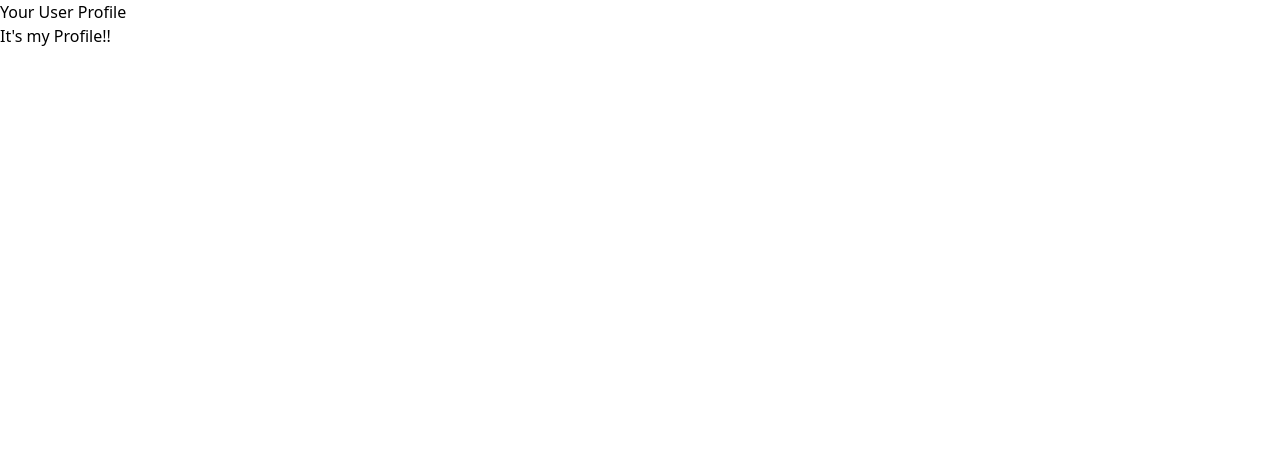
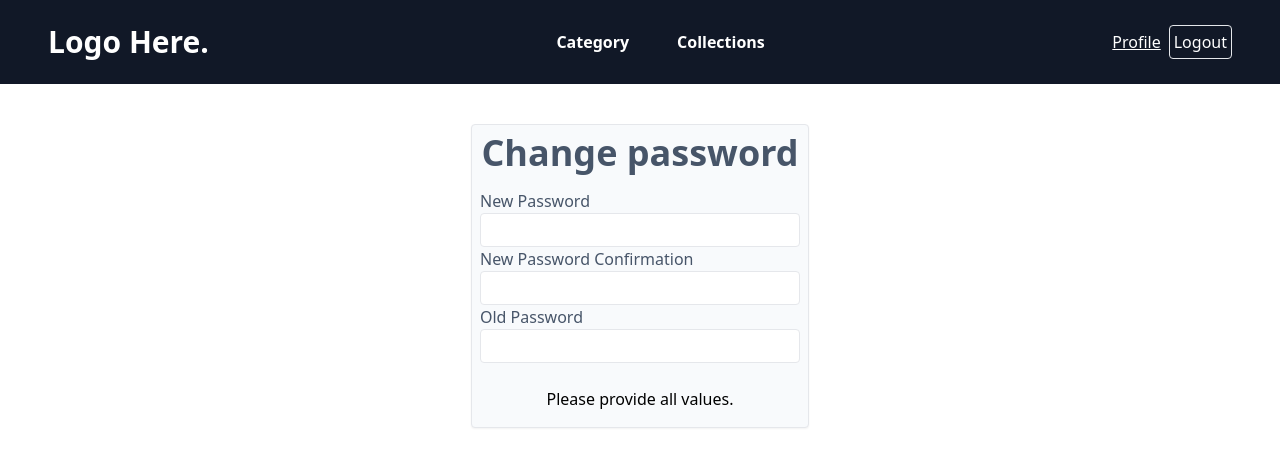
Before and after one commit to Samuel-Marien/free_game_app, a Next.js app: page /profilePage in a window 1280 px wide. Shown: the top 466 px of the page. Built offline with nearby package versions, Linux system fonts and the light colour scheme; no server answers; sample sign-in values are in the browser's storage.

Commit message:
add change password feature & refact some components

```diff
--- /dev/null
+++ b/components/MyTextInput.js
@@ -0,0 +1,21 @@
+import React from 'react'
+import { useField } from 'formik'
+
+const MyTextInput = ({ label, ...props }) => {
+  const [field, meta] = useField(props)
+  return (
+    <div>
+      <label className="text-slate-600" htmlFor={props.id || props.name}>
+        {label}
+      </label>
+      <div>
+        <input className="border p-1 rounded w-80" {...field} {...props} />
+        {meta.touched && meta.error ? (
+          <div className="text-red-500">{meta.error}</div>
+        ) : null}
+      </div>
+    </div>
+  )
+}
+
+export default MyTextInput
--- a/components/Navbar.js
+++ b/components/Navbar.js
@@ -7,15 +7,15 @@ import { IoMdMenu } from 'react-icons/io'
 const Navbar = () => {
   const [session, loading] = useSession()
 
-  console.log(session)
-  console.log(loading)
+  // console.log(session)
+  // console.log(loading)
 
   const logoutHandler = () => {
     signOut()
   }
 
   return (
-    <div className="flex flex-wrap place-items-top h-screen">
+    <div className="flex flex-wrap place-items-top">
       <section className="relative mx-auto">
         <nav className="flex justify-between bg-gray-900 text-white w-screen">
           <div className="px-5 xl:px-12 py-6 flex w-full items-center">
--- a/components/Profile.js
+++ /dev/null
@@ -1,12 +0,0 @@
-import React from 'react'
-
-const Profile = () => {
-  return (
-    <div>
-      <h1>Your User Profile</h1>
-      <p>It's my Profile!!</p>
-    </div>
-  )
-}
-
-export default Profile
--- /dev/null
+++ b/components/ProfileForm.js
@@ -0,0 +1,125 @@
+import React, { useState } from 'react'
+import { useRouter } from 'next/router'
+import { Formik, Form } from 'formik'
+import * as Yup from 'yup'
+import { object } from 'yup'
+
+import MyTextInput from './MyTextInput'
+
+const profileSchema = object().shape({
+  newPassword: Yup.string()
+    .required('Required')
+    .min(6, 'Your password is too short.'),
+  newPasswordConfirmation: Yup.string().test(
+    'passwords-match',
+    'Passwords must match',
+    function (value) {
+      return this.parent.newPassword === value
+    }
+  ),
+  oldPassword: Yup.string()
+    .required('Required')
+    .min(6, 'Your password is too short.')
+})
+
+async function changePasswordHandler(passwordData) {
+  const response = await fetch('/api/user/change-password', {
+    method: 'PATCH',
+    body: JSON.stringify(passwordData),
+    headers: {
+      'content-type': 'application/json'
+    }
+  })
+
+  const data = await response.json()
+
+  if (!response.ok) {
+    throw new Error(data.message || 'Something went wrong :(')
+  }
+
+  return data
+}
+
+const ProfileForm = () => {
+  const [userErrorMessage, setUserErrorMessage] = useState('')
+  const [userSuccessMessage, setUserSuccessMessage] = useState('')
+  const router = useRouter()
+
+  if (userErrorMessage || userSuccessMessage) {
+    setTimeout(() => {
+      setUserErrorMessage('')
+      setUserSuccessMessage('')
+    }, 2000)
+  }
+
+  return (
+    <Formik
+      initialValues={{
+        newPassword: '',
+        newPasswordConfirmation: '',
+        oldPassword: ''
+      }}
+      validationSchema={profileSchema}
+      onSubmit={async (values, { setSubmitting, resetForm }) => {
+        try {
+          const result = await changePasswordHandler({
+            newPassword: values.newPassword,
+            oldPassword: values.oldPassword
+          })
+          setUserSuccessMessage(result.message)
+          resetForm()
+          setSubmitting(false)
+          router.replace('/')
+        } catch (error) {
+          setUserErrorMessage(error.message)
+          resetForm()
+        }
+      }}
+    >
+      {({ isSubmitting, isValid, dirty }) => (
+        <Form className="flex justify-center mt-10 ">
+          <div className="border p-2 rounded bg-slate-50 shadow-sm">
+            <h1 className="text-center mb-4 text-4xl text-slate-600 font-bold">
+              Change password
+            </h1>
+            <h2 className="text-center text-red-500">{userErrorMessage}</h2>
+            <h2 className="text-center text-green-500">{userSuccessMessage}</h2>
+            <MyTextInput
+              label="New Password"
+              name="newPassword"
+              type="password"
+            />
+            <MyTextInput
+              label="New Password Confirmation"
+              name="newPasswordConfirmation"
+              type="password"
+            />
+            <MyTextInput
+              label="Old Password"
+              name="oldPassword"
+              type="password"
+            />
+            {isSubmitting || !isValid || !dirty ? (
+              <div className="text-center p-2 mt-4 w-80 hover:text-slate-600">
+                Please provide all values.
+              </div>
+            ) : (
+              <div>
+                <button
+                  disabled={isSubmitting || !isValid || !dirty}
+                  className="border rounded p-2 mt-8 w-80 bg-slate-600 hover:bg-slate-400 text-slate-100 hover:text-slate-600 transition-all duration-200"
+                  type="submit"
+                >
+                  Submit
+                </button>
+              </div>
+            )}
+          </div>
+          {/* {{ isSubmitting, isValid, dirty }} */}
+        </Form>
+      )}
+    </Formik>
+  )
+}
+
+export default ProfileForm
--- a/components/SignForm.js
+++ b/components/SignForm.js
@@ -1,9 +1,11 @@
 import React, { useState } from 'react'
 import { useRouter } from 'next/router'
-import { Formik, Form, useField } from 'formik'
+import { Formik, Form } from 'formik'
 import { signIn } from 'next-auth/client'
 import * as Yup from 'yup'
 import { object } from 'yup'
+
+import MyTextInput from './MyTextInput'
 
 const signInSchema = object().shape({
   firstName: Yup.string()
@@ -31,23 +33,6 @@ const loginSchema = object().shape({
     .required('Required')
     .min(6, 'Your password is too short.')
 })
-
-const MyTextInput = ({ label, ...props }) => {
-  const [field, meta] = useField(props)
-  return (
-    <div>
-      <label className="text-slate-600" htmlFor={props.id || props.name}>
-        {label}
-      </label>
-      <div>
-        <input className="border p-1 rounded w-80" {...field} {...props} />
-        {meta.touched && meta.error ? (
-          <div className="text-red-500">{meta.error}</div>
-        ) : null}
-      </div>
-    </div>
-  )
-}
 
 async function createUser({ firstName, lastName, email, password }) {
   const response = await fetch('/api/auth/signup', {
@@ -99,10 +84,16 @@ const SignForm = () => {
             email: values.email,
             password: values.password
           })
+
+          if (result.error) {
+            // console.log(result.error)
+            setUserErrorMessage(result.error)
+            resetForm()
+          }
+
           if (!result.error) {
             router.replace('/')
           }
-          console.log(result)
         } else {
           try {
             const result = await createUser({
@@ -114,8 +105,11 @@ const SignForm = () => {
             setUserSuccessMessage(result.message)
             resetForm()
             setSubmitting(false)
+            router.replace('/')
           } catch (error) {
+            console.log(error.message)
             setUserErrorMessage(error.message)
+            resetForm()
           }
         }
       }}
--- /dev/null
+++ b/pages/api/user/change-password.js
@@ -0,0 +1,52 @@
+import { getSession } from 'next-auth/client'
+import { verifyPassword, hashPassword } from '../../../lib/auth'
+import { connectToDataBase } from '../../../lib/db'
+
+async function handler(req, res) {
+  if (req.method !== 'PATCH') {
+    return
+  }
+
+  const session = await getSession({ req: req })
+
+  if (!session) {
+    res.status(401).json({ message: 'Not Authenticated' })
+    return
+  }
+
+  const userEmail = session.user.email
+  const oldPassword = req.body.oldPassword
+  const newPassword = req.body.newPassword
+
+  const client = await connectToDataBase()
+  const userCollectioin = client.db().collection('users')
+  const user = await userCollectioin.findOne({ email: userEmail })
+
+  if (!user) {
+    res.status(404).json({ message: 'User No Found!' })
+    client.close()
+    return
+  }
+
+  const currentPassword = user.password
+
+  const passwordsAreEqual = await verifyPassword(oldPassword, currentPassword)
+
+  if (!passwordsAreEqual) {
+    res.status(403).json({ message: 'Invalids password!' })
+    client.close()
+    return
+  }
+
+  const hashedPassword = await hashPassword(newPassword)
+
+  const result = await userCollectioin.updateOne(
+    { email: userEmail },
+    { $set: { password: hashedPassword } }
+  )
+
+  client.close()
+  res.status(200).json({ message: 'Password Updated!!' })
+}
+
+export default handler
--- a/pages/profilePage.js
+++ b/pages/profilePage.js
@@ -1,9 +1,15 @@
 import { getSession } from 'next-auth/client'
 
-import Profile from '../components/Profile'
+import Navbar from '../components/Navbar'
+import ProfileForm from '../components/ProfileForm'
 
 const ProfilePage = () => {
-  return <Profile />
+  return (
+    <>
+      <Navbar />
+      <ProfileForm />
+    </>
+  )
 }
 
 export async function getServerSideProps(context) {
--- a/pages/signPage.js
+++ b/pages/signPage.js
@@ -2,6 +2,7 @@ import React, { useEffect, useState } from 'react'
 import { useRouter } from 'next/router'
 import { getSession } from 'next-auth/client'
 
+import Navbar from '../components/Navbar'
 import SignForm from '../components/SignForm'
 
 const SignPage = () => {
@@ -22,7 +23,12 @@ const SignPage = () => {
     return <p>Loading...</p>
   }
 
-  return <SignForm />
+  return (
+    <>
+      <Navbar />
+      <SignForm />
+    </>
+  )
 }
 
 export default SignPage
```
